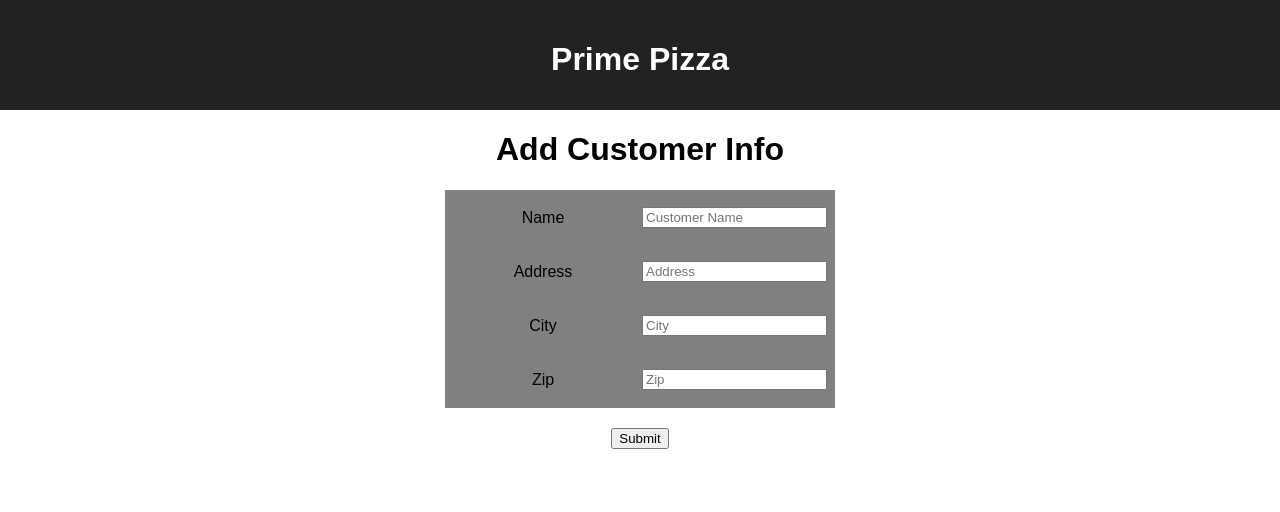
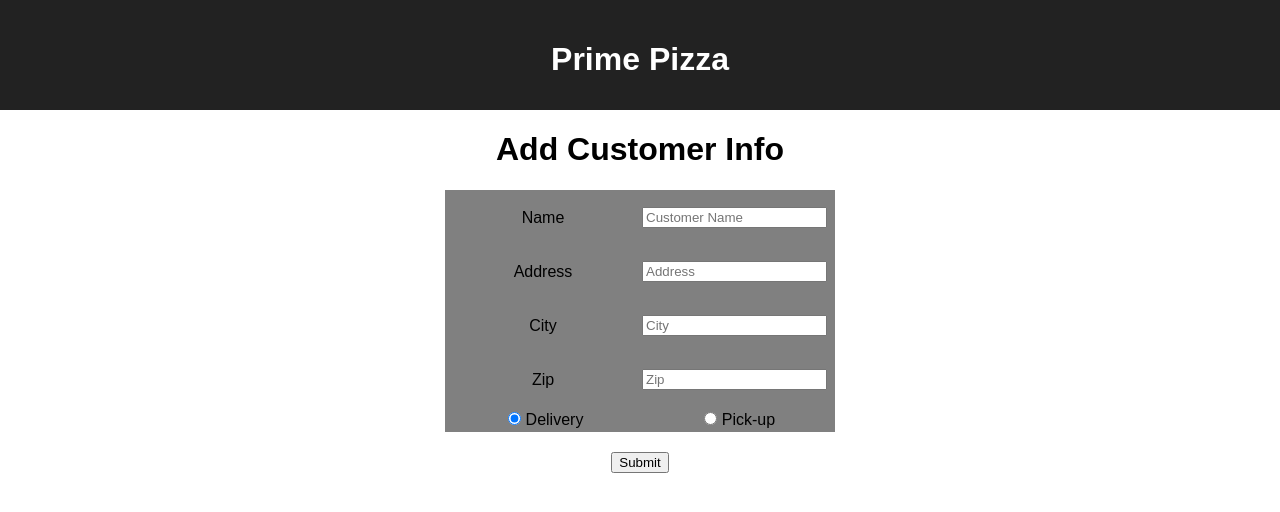
Before and after one commit to LanceLRG/redux-pizza-parlor-master, a React (Create React App) app: page /#/customerinfo in a window 1280 px wide. Shown: the top 512 px of the page. Built offline with nearby package versions, Linux system fonts and the light colour scheme.

Commit message:
radio buttons added to form

```diff
--- a/src/components/CustomerInfo/CustomerInfo.jsx
+++ b/src/components/CustomerInfo/CustomerInfo.jsx
@@ -13,6 +13,7 @@ function CustomerInfo() {
     const [inputAddress, setInputAddress] = useState('');
     const [inputCity, setInputCity] = useState('');
     const [inputZip, setInputZip] = useState('');
+    const [type, setType] = useState('')
 
     const dispatch = useDispatch();
 
@@ -25,7 +26,8 @@ function CustomerInfo() {
             customer_name: inputName,
             street_address: inputAddress,
             city: inputCity,
-            zip: inputZip
+            zip: inputZip,
+            type: type,
         };
 
         console.log(`Adding ${newCustomer.customer_name} to customer db`);
@@ -86,11 +88,21 @@ function CustomerInfo() {
                                     value={inputZip} />
                             </td>
                         </tr>
+                        <tr>
+                            <td>
+                                <input type="radio" name="type" id="delivery" value='delivery' checked/>
+                                <label for='delivery'>Delivery</label>
+                            </td>
+                            <td>
+                                <input type="radio" name="type" id="pick-up" value='pick-ip'/>
+                                <label for='pick-up'>Pick-up</label>
+                            </td>
+                        </tr>
                     </tbody>
                 </table>
                 <p><input type="submit" value="Submit" /></p>
             </form>
-         </>
+        </>
     );
 }
 
```
